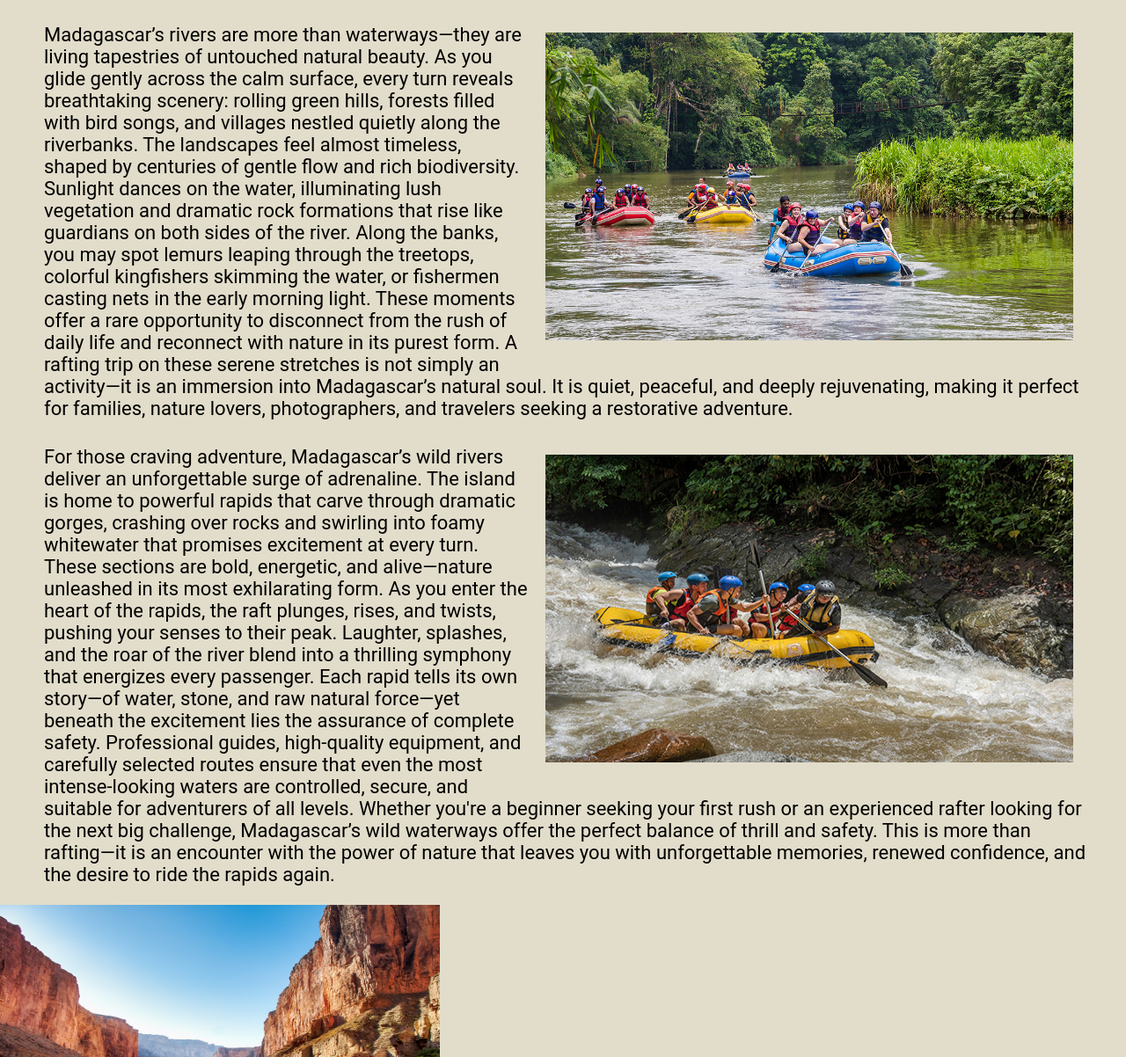
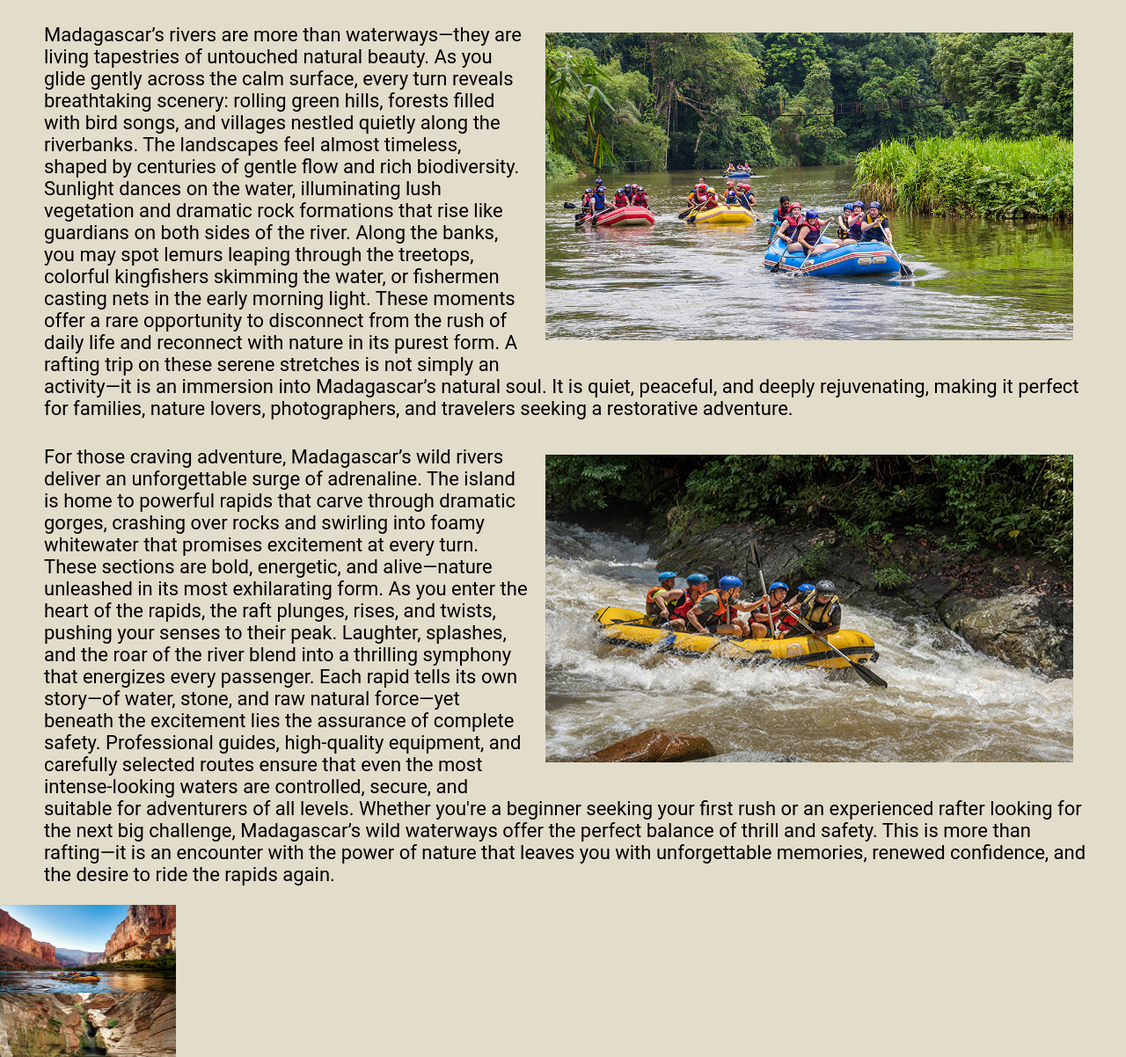
Before and after one commit to precision-sys/wdd130, a plain HTML site: page wwr/rivers.html in a window 1280 px wide. Shown: the part 98-1300 px from the top of the page at 88% size. Drawn offline with Linux system fonts and the light colour scheme; files whose address does not match are found by name.

Commit message:
image size

```diff
--- a/wwr/styles/style.css
+++ b/wwr/styles/style.css
@@ -283,8 +283,8 @@ main section img {
 
 .bottom{
     display: block;
-    width: 500px;
-    height: 300px;
+    width: 200px;
+    height: 100px;
 }
 
 
```
